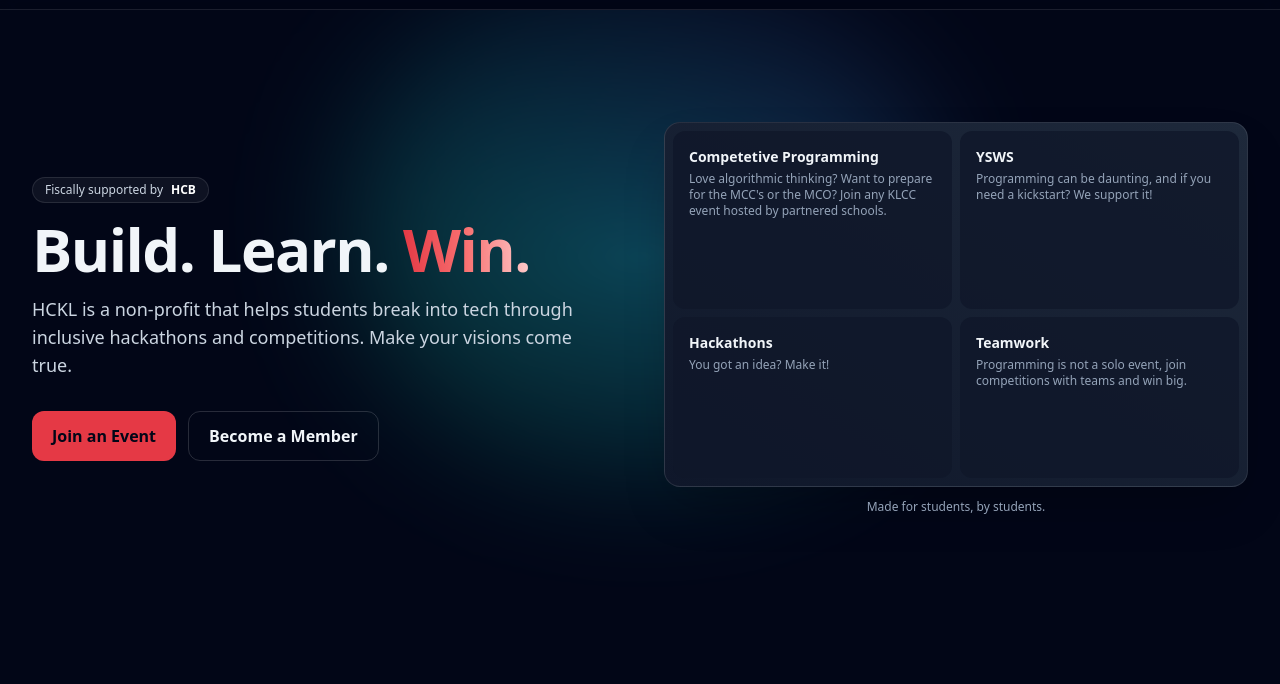
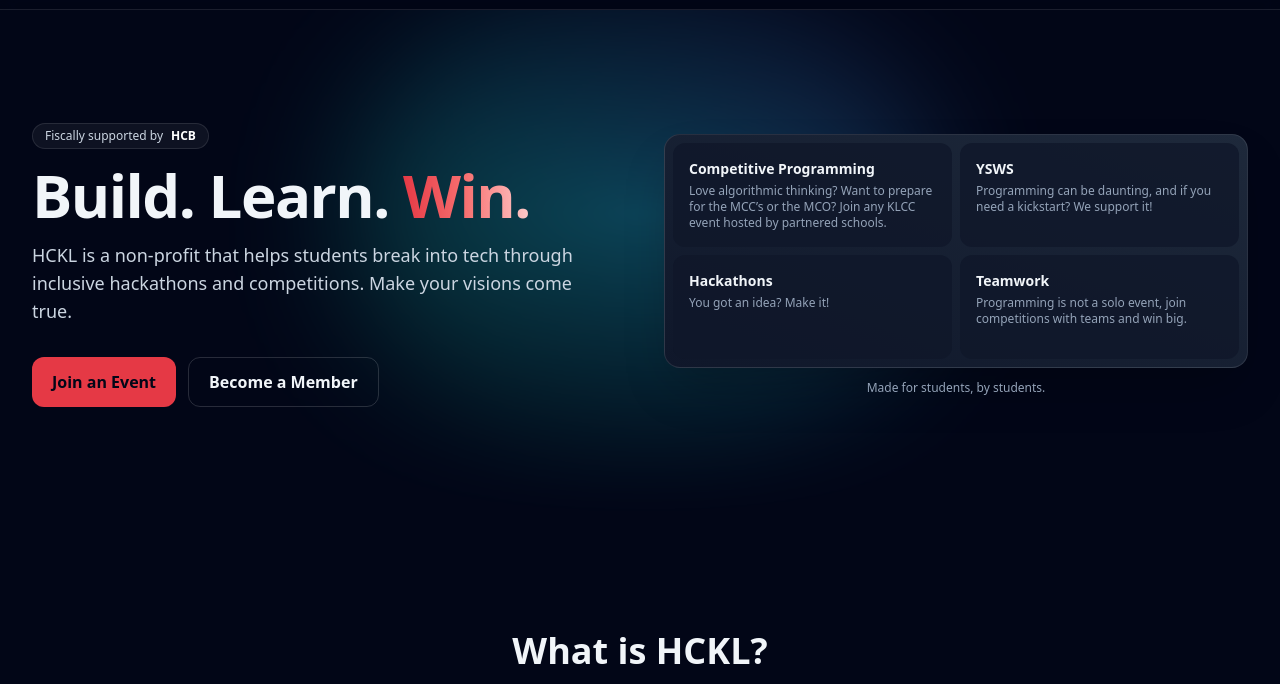
Before and after one commit to hckl-git/HCKL, a plain HTML site: page index.html in a window 1280 px wide. Shown: the part 55-739 px from the top of the page. Drawn offline with nearby package versions, Linux system fonts and the light colour scheme.

Commit message:
Fix Aspect Ratio

```diff
--- a/index.html
+++ b/index.html
@@ -86,26 +86,36 @@
         </div>
 
         <div class="relative">
-          <div class="aspect-[16/10] rounded-2xl border border-white/10 bg-gradient-to-tr from-slate-900 to-slate-800 p-2 shadow-2xl">
-            <div class="grid h-full w-full grid-cols-2 gap-2">
-              <div class="rounded-xl bg-slate-900/80 p-4 hover-card">
-                <h3 class="text-sm font-semibold">Competetive Programming</h3>
-                <p class="mt-1 text-xs text-slate-400">Love algorithmic thinking? Want to prepare for the MCC's or the MCO? Join any KLCC event hosted by partnered schools.</p>
+          <div class="rounded-2xl border border-white/10 bg-gradient-to-tr from-slate-900 to-slate-800 p-2 shadow-2xl overflow-hidden">
+            <div class="grid w-full gap-2 grid-cols-1 sm:grid-cols-2 auto-rows-auto md:[grid-auto-rows:1fr]">
+              <div class="rounded-xl bg-slate-900/80 p-4 hover-card min-w-0 break-words h-full">
+                <h3 class="text-sm font-semibold">Competitive Programming</h3>
+                <p class="mt-1 text-xs text-slate-400">
+                  Love algorithmic thinking? Want to prepare for the MCC’s or the MCO? Join any KLCC event hosted by partnered schools.
+                </p>
               </div>
-              <div class="rounded-xl bg-slate-900/80 p-4 hover-card">
+
+              <div class="rounded-xl bg-slate-900/80 p-4 hover-card min-w-0 break-words h-full">
                 <h3 class="text-sm font-semibold">YSWS</h3>
-                <p class="mt-1 text-xs text-slate-400">Programming can be daunting, and if you need a kickstart? We support it!</p>
+                <p class="mt-1 text-xs text-slate-400">
+                  Programming can be daunting, and if you need a kickstart? We support it!
+                </p>
               </div>
-              <div class="rounded-xl bg-slate-900/80 p-4 hover-card">
+
+              <div class="rounded-xl bg-slate-900/80 p-4 hover-card min-w-0 break-words h-full">
                 <h3 class="text-sm font-semibold">Hackathons</h3>
                 <p class="mt-1 text-xs text-slate-400">You got an idea? Make it!</p>
               </div>
-              <div class="rounded-xl bg-slate-900/80 p-4 hover-card">
+
+              <div class="rounded-xl bg-slate-900/80 p-4 hover-card min-w-0 break-words h-full">
                 <h3 class="text-sm font-semibold">Teamwork</h3>
-                <p class="mt-1 text-xs text-slate-400">Programming is not a solo event, join competitions with teams and win big.</p>
+                <p class="mt-1 text-xs text-slate-400">
+                  Programming is not a solo event, join competitions with teams and win big.
+                </p>
               </div>
             </div>
           </div>
+
           <p class="mt-3 text-center text-xs text-slate-400">Made for students, by students.</p>
         </div>
       </div>
```
